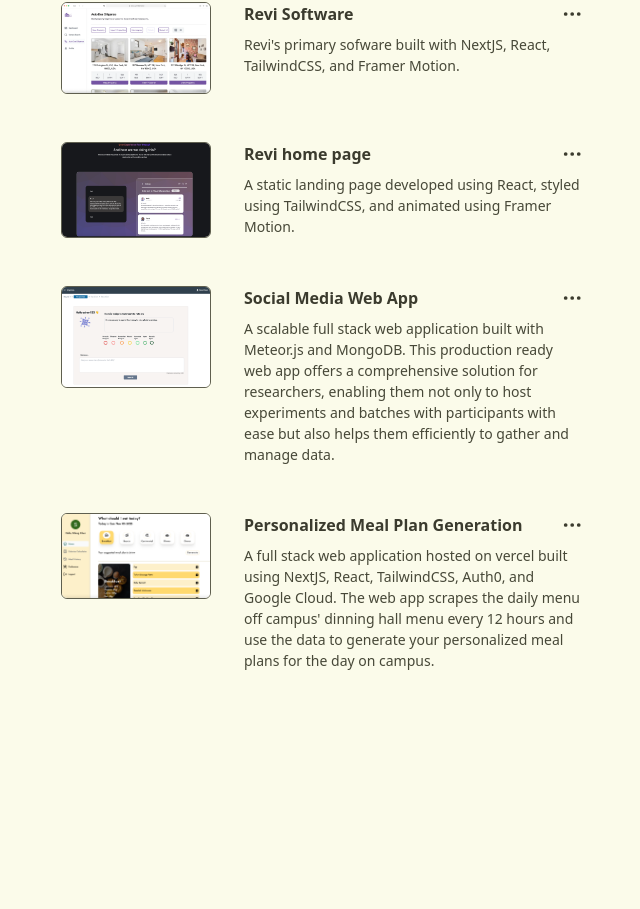
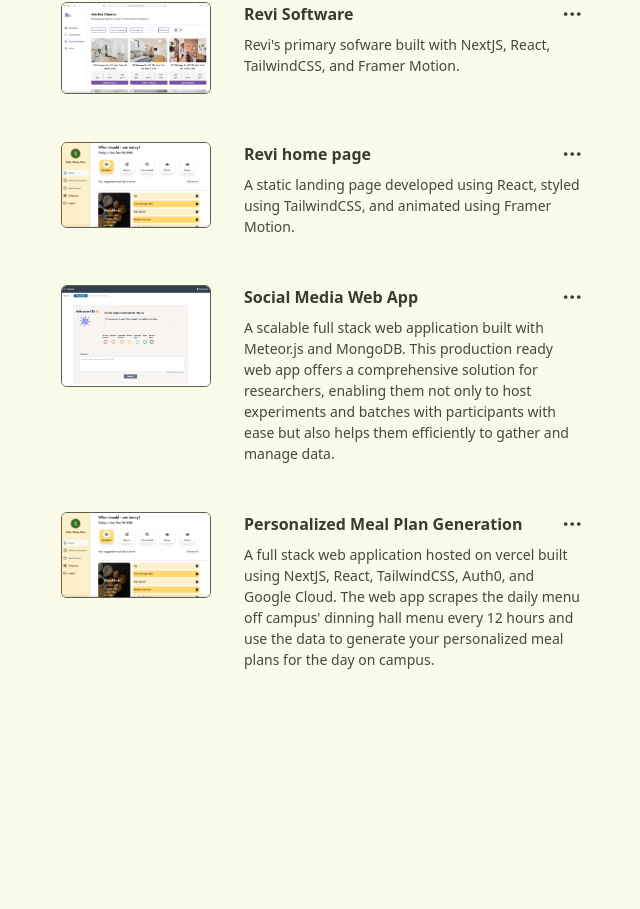
Before and after one commit to schen133/schen133.github.io, a Next.js app: page / in a window 1280 px wide. Shown: the part 1978-2887 px from the top of the page, without its empty margins (601-1241 px from the left). Built offline with nearby package versions, Linux system fonts and the light colour scheme.

Commit message:
resume updated

```diff
--- a/src/components/forRightSide/experience.js
+++ b/src/components/forRightSide/experience.js
@@ -94,7 +94,7 @@
         {" "}
         <a
           className="group flex flex-row font-medium text-darktext dark:text-ddarktext "
-          href="/SifengChen_resume_new.pdf"
+          href="/SifengChen_Resume__1_08_24_.pdf"
           target="_blank"
         >
           <h1 className="group-hover:text-accent transition duration-200 group-hover:translate-x-[-5px]">
--- a/src/components/forRightSide/project.js
+++ b/src/components/forRightSide/project.js
@@ -30,7 +30,7 @@
       projectName: "Revi home page",
       description:
         "A static landing page developed using React, styled using TailwindCSS, and animated using Framer Motion.",
-      picture: "/img/revi_new_design.png",
+      picture: "/img/campusPlate.png",
       url: "https://www.revicid.com/industry/supplychain",
     },
     {
```
Also changed, not shown: 2 other files (tests, documents, lock files or other folders).
